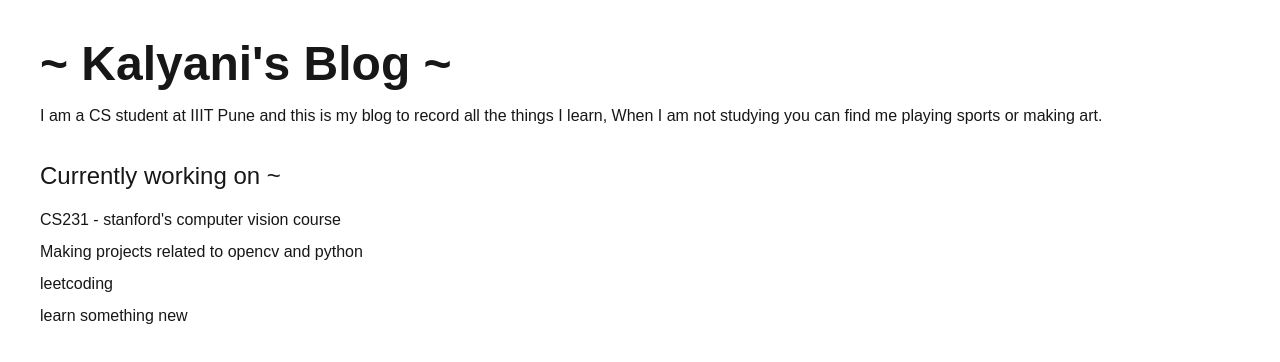
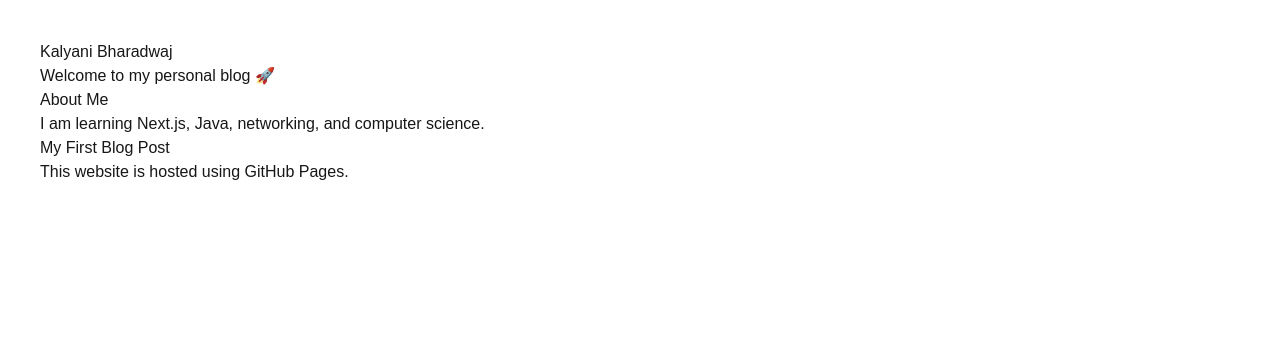
Before and after one commit to KB162/kalyanibharadwaj.github.io, a Next.js app: page / in a window 1280 px wide. Shown: the top 362 px of the page. Built offline with nearby package versions, Linux system fonts and the light colour scheme.

Commit message:
updated homepage

```diff
--- a/app/page.tsx
+++ b/app/page.tsx
@@ -1,26 +1,18 @@
 export default function Home() {
   return (
-    <main className="p-10">
+    <main style={{ padding: "40px", fontFamily: "Arial" }}>
+      <h1>Kalyani Bharadwaj</h1>
+      <p>Welcome to my personal blog 🚀</p>
 
-      <h1 className="text-5xl font-bold">
-        ~ Kalyani's Blog ~
-      </h1>
-
-      <p className="mt-4">
-        I am a CS student at IIIT Pune and this is my blog to record all the things I learn, When I am not studying you can find me playing sports or making art.
+      <h2>About Me</h2>
+      <p>
+        I am learning Next.js, Java, networking, and computer science.
       </p>
 
-      <h2 className="mt-8 text-2xl">
-       Currently working on ~
-      </h2>
-
-      <ul className="mt-4 space-y-2">
-        <li>CS231 - stanford's computer vision course </li>
-        <li>Making projects related to opencv and python</li>
-        <li>leetcoding </li>
-        <li>learn something new</li>
-      </ul>
-
+      <h2>My First Blog Post</h2>
+      <p>
+        This website is hosted using GitHub Pages.
+      </p>
     </main>
-  )
+  );
 }
```
